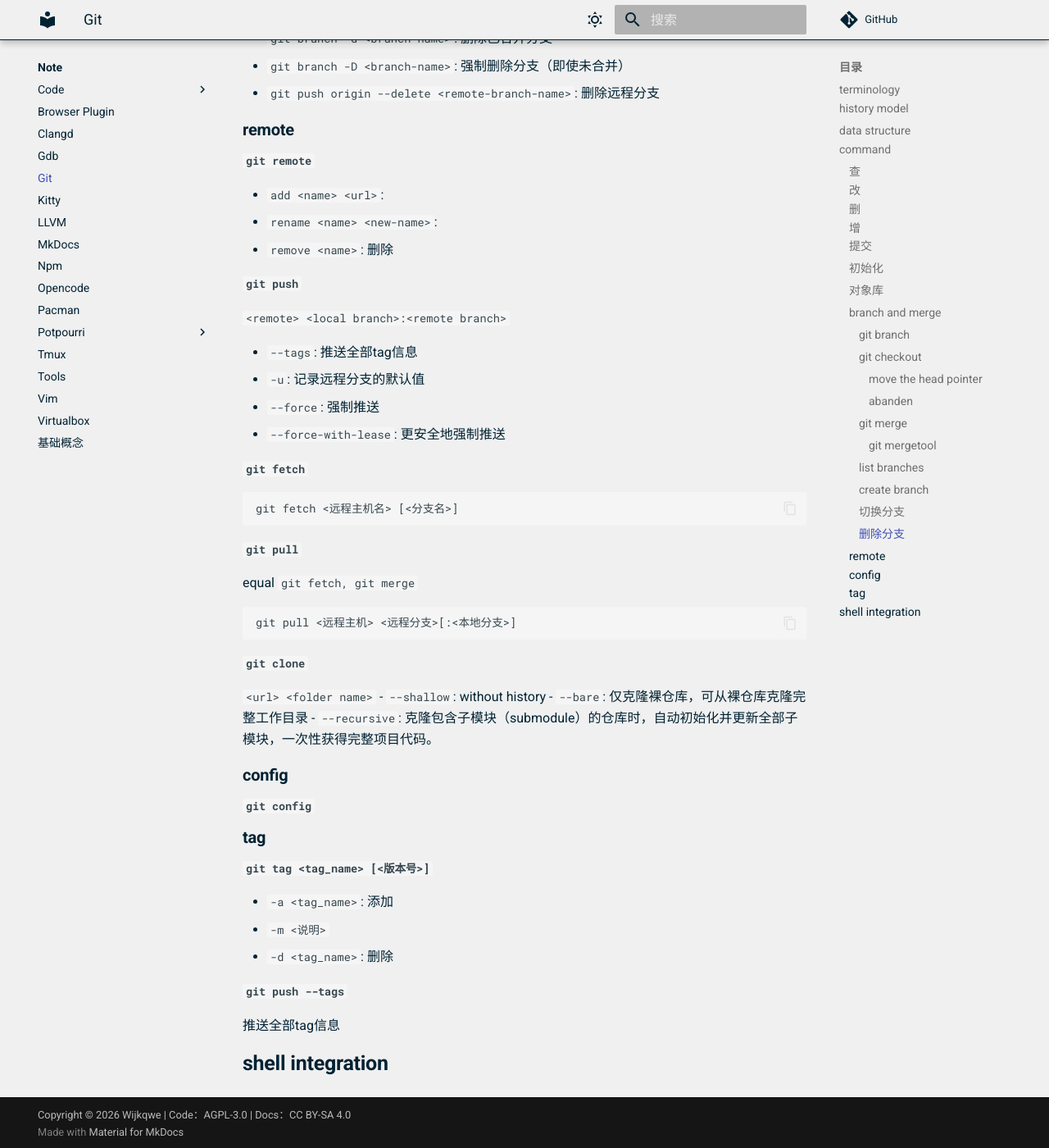
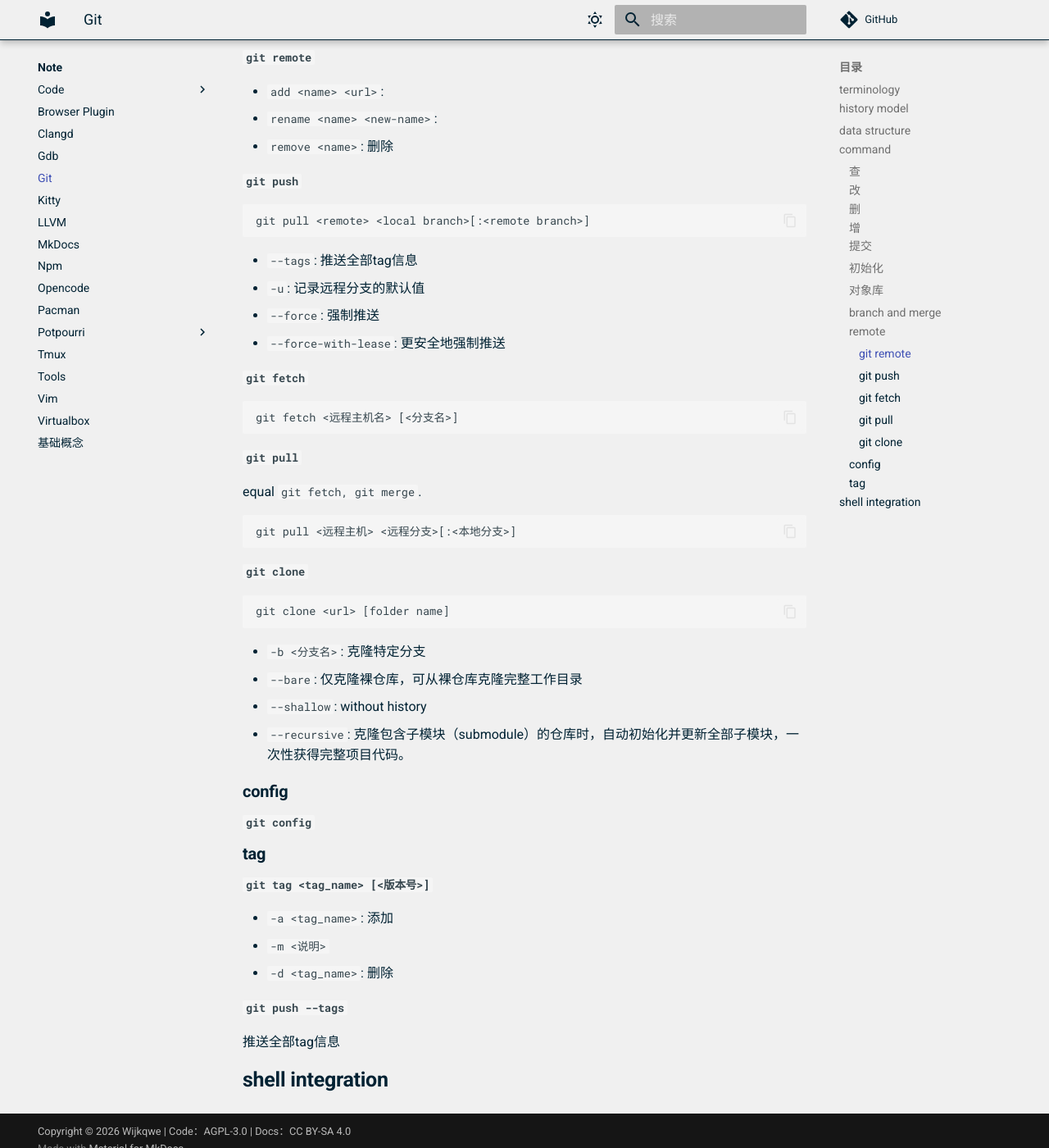
Before and after one commit to Wijkqwe/Wijkqwe.github.io, an MkDocs documentation site: the page built from docs/note/git.md, in a window 1280 px wide and 1400 px high, scrolled down 4922 px. Shown: the whole window at 82% size. Built offline with MkDocs 1.6.1 and Material for MkDocs 9.7.7, drawn with Linux system fonts in a browser that asks for light colours; comment, search, counter and statistics services are not loaded; some of the changed text lies outside the part shown.

Commit message:
[note][git]

````diff
--- a/docs/note/git.md
+++ b/docs/note/git.md
@@ -132,11 +132,8 @@
 
 ### 对象库
 
-- `git cat-file`
-    ```bash
-    git cat-file -P <hash>
-    ```
-    print out the content
+- `git cat-file`:
+    - `-P <hash>`: print out the content
 
 ### branch and merge
 
@@ -147,21 +144,9 @@
 
 #### `git checkout`
 
-##### move the head pointer
-
-```bash
-git checkout <hash/reference>
-```
-
-##### abanden
-
-```bash
-git checkout <file>
-```
-throw away the change and back to the HEAD
-
-`-b`: create a new branch and checkout in it
-
+- `git checkout <hash/reference>`: move the head pointer
+- `git checkout <file>`: abanden change, throw away the change and back to the HEAD
+- `-b`: create a new branch and checkout in it
 - `--orphan`: create a new branch without a commit.
 
 #### `git merge`
@@ -180,7 +165,6 @@
 - `git branch --merged`: 已合并到当前分支的分支
 - `git branch --no-merged`: 未合并到当前分支的分支
 
-
 #### create branch
 - `git branch <new-branch-name>`: 基于当前分支创建新分支
 - `git branch <new-branch-name> <commit-hash>`: 基于特定分支创建新分支
@@ -188,54 +172,57 @@
 - `git checkout -b <new-branch-name> <commit-hash>`: 基于特定分支创建并切换到新分支
 - `git switch -c <new-branch-name>`: 创建并切换到新分支
 
-
 #### 切换分支
 - `git checkout <branch-name>`: 切换到已有分支
 - `git checkout -b <new-branch-name> <commit-hash>`: 基于特定分支创建并切换到新分支
 - `git switch <branch-name>`: 切换到已有分支
 - `git checkout -`: 切换到上一分支
 
-
 #### 删除分支
 - `git branch -d <branch-name>`: 删除已合并分支
 - `git branch -D <branch-name>`: 强制删除分支（即使未合并）
 - `git push origin --delete <remote-branch-name>`: 删除远程分支
 
-
 ### remote
 
 #### `git remote`
+
 - `add <name> <url>`:
 - `rename <name> <new-name>`:
 - `remove <name>`: 删除
 
+#### `git push`
 
-#### `git push`
-`<remote> <local branch>:<remote branch>`
+```bash
+git pull <remote> <local branch>[:<remote branch>]
+```
 
 - `--tags`: 推送全部tag信息
 - `-u`: 记录远程分支的默认值
 - `--force`: 强制推送
 - `--force-with-lease`: 更安全地强制推送
 
-
 #### `git fetch`
 ```bash
 git fetch <远程主机名> [<分支名>]
 ```
 
+#### `git pull`
 
-#### `git pull`
-equal `git fetch, git merge`
+equal `git fetch, git merge`.
 ```bash
 git pull <远程主机> <远程分支>[:<本地分支>]
 ```
 
+#### `git clone`
 
-#### `git clone`
-`<url> <folder name>`
+```bash
+git clone <url> [folder name]
+```
+
+- `-b <分支名>`: 克隆特定分支
+- `--bare`: 仅克隆裸仓库，可从裸仓库克隆完整工作目录
 - `--shallow`: without history
-- `--bare`: 仅克隆裸仓库，可从裸仓库克隆完整工作目录
 - `--recursive`: 克隆包含子模块（submodule）的仓库时，自动初始化并更新全部子模块，一次性获得完整项目代码。
 
 ### config
@@ -251,7 +238,7 @@
 - `-d <tag_name>`: 删除
 
 #### `git push --tags`
+
 推送全部tag信息
 
-
 ## shell integration
````
